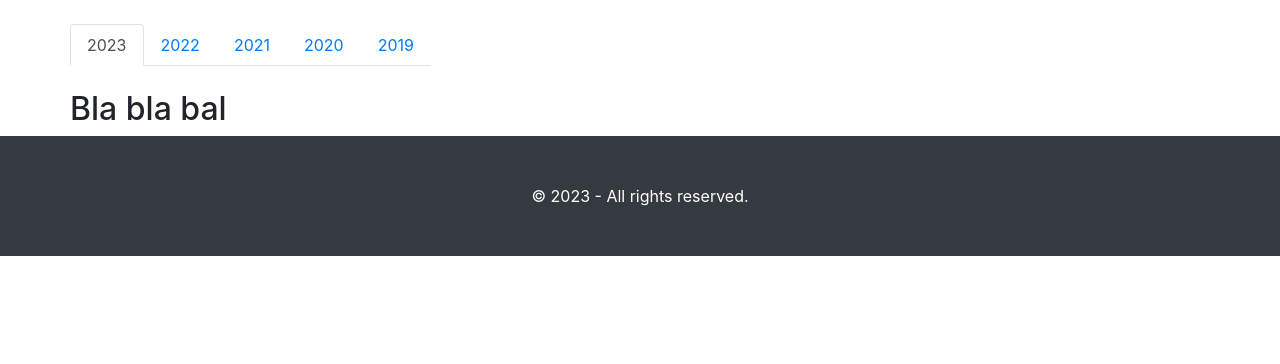
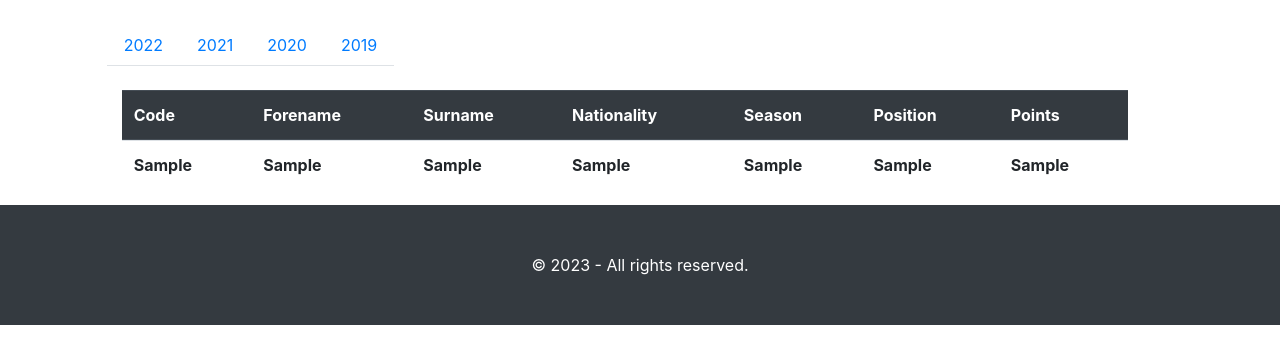
Before and after one commit to eduardosantoshf/formula1-rdf-info-system, a Django app: template f1_app/app/templates/results.html in a window 1280 px wide. Shown: the part 209-573 px from the top of the page. Run offline with Django 4.2, Linux system fonts and the light colour scheme; the template is opened without the code that fills it: most values are stand-ins (such as "Sample title", 1, 10 or a date in 2020); lists and menus that the app fills with data are empty; some libraries are stand-ins or nearby versions.

Commit message:
table with results for each year

```diff
--- a/f1_app/app/templates/results.html
+++ b/f1_app/app/templates/results.html
@@ -9,39 +9,50 @@
             </div>
         </div>
     </header>
-    <div class="container">
-        <div class="row">
-            <div class="col-lg-8">
-                <div class="row mb-4">
-                    <nav>
-                        <div class="nav nav-tabs" id="nav-tab" role="tablist">
-                            <a class="nav-item nav-link active" id="nav-2023-tab" data-toggle="tab" href="#nav-2023" role="tab" aria-controls="nav-2023" aria-selected="true">2023</a>
-                            <a class="nav-item nav-link" id="nav-2022-tab" data-toggle="tab" href="#nav-2022" role="tab" aria-controls="nav-2022" aria-selected="false">2022</a>
-                            <a class="nav-item nav-link" id="nav-2021-tab" data-toggle="tab" href="#nav-2021" role="tab" aria-controls="nav-2021" aria-selected="false">2021</a>
-                            <a class="nav-item nav-link" id="nav-2020-tab" data-toggle="tab" href="#nav-2020" role="tab" aria-controls="nav-2020" aria-selected="false">2020</a>
-                            <a class="nav-item nav-link" id="nav-2019-tab" data-toggle="tab" href="#nav-2019" role="tab" aria-controls="nav-2019" aria-selected="false">2019</a>
-                        </div>
-                    </nav>
+    <div class="container col-md-10">
+        <div class="row mb-4">
+            <nav>
+                <div class="nav nav-tabs" id="nav-tab" role="tablist">
+                    <a class="nav-item nav-link" id="nav-2022-tab" data-toggle="tab" href="#nav-2022" role="tab" aria-controls="nav-2022" aria-selected="true" onclick="window.location.href='/results/2022'">2022</a>
+                    <a class="nav-item nav-link" id="nav-2021-tab" data-toggle="tab" href="#nav-2021" role="tab" aria-controls="nav-2021" aria-selected="false" onclick="window.location.href='/results/2021'">2021</a>
+                    <a class="nav-item nav-link" id="nav-2020-tab" data-toggle="tab" href="#nav-2020" role="tab" aria-controls="nav-2020" aria-selected="false" onclick="window.location.href='/results/2020'">2020</a>
+                    <a class="nav-item nav-link" id="nav-2019-tab" data-toggle="tab" href="#nav-2019" role="tab" aria-controls="nav-2019" aria-selected="false" onclick="window.location.href='/results/2019'">2019</a>
                 </div>
-                <div class="row">
-                    <div class="tab-content" id="nav-tabContent">
-                        <div class="tab-pane fade show active" id="nav-2023" role="tabpanel" aria-labelledby="nav-2023-tab">
-                            <h2>Bla bla bal</h2>
-                        </div>
-                        <div class="tab-pane fade" id="nav-2022" role="tabpanel" aria-labelledby="nav-2022-tab">
-                            <h2>Bla bla bal</h2>
-                        </div>
-                        <div class="tab-pane fade" id="nav-2021" role="tabpanel" aria-labelledby="nav-2021-tab">
-                            <h2>Bla bla bal</h2>
-                        </div>
-                        <div class="tab-pane fade" id="nav-2020" role="tabpanel" aria-labelledby="nav-2020-tab">
-                            <h2>Bla bla bal</h2>
-                        </div>
-                        <div class="tab-pane fade" id="nav-2019" role="tabpanel" aria-labelledby="nav-2019-tab">
-                            <h2>Bla bla</h2>
-                        </div>
-                    </div>
-                </div>
+            </nav>
+        </div>
+        <div class="row col-lg-12">
+            <div class="table-responsive">
+                <table class="table table-striped">
+                    <thead class="thead-dark">
+                        <tr>
+                            <th scope="col">Code</th>
+                            <th scope="col">Forename</th>
+                            <th scope="col">Surname</th>
+                            <th scope="col">Nationality</th>
+                            <th scope="col">Season</th>
+                            <th scope="col">Position</th>
+                            <th scope="col">Points</th>
+                        </tr>
+                    </thead>
+                    <tbody>
+                        {% for i in data %}
+                        <tr>
+                        {% if i.5 == '1' or i.5 == '2' or i.5 == '3' %}
+                            <tr class="table-success">
+                        {% else %}
+                            <tr>
+                        {% endif %}
+                        <th scope="row">{{i.0}}</th>
+                        <th >{{i.1}}</th>
+                        <th >{{i.2}}</th>
+                        <th >{{i.3}}</th>
+                        <th >{{i.4}}</th>
+                        <th >{{i.5}}</th>
+                        <th >{{i.6}}</th>
+                        </tr>
+                    {% endfor %}
+                    </tbody>
+                </table>
             </div>
         </div>
     </div>
--- a/f1_app/f1_app/urls.py
+++ b/f1_app/f1_app/urls.py
@@ -19,5 +19,5 @@ from django.urls import path
 
 urlpatterns = [
     path('teams', views.teams),
-    path('', views.results)
+    path('results/<int:season>', views.results)
 ]
```
Also changed, not shown: f1_app/app/views.py (+11 -2 lines).
